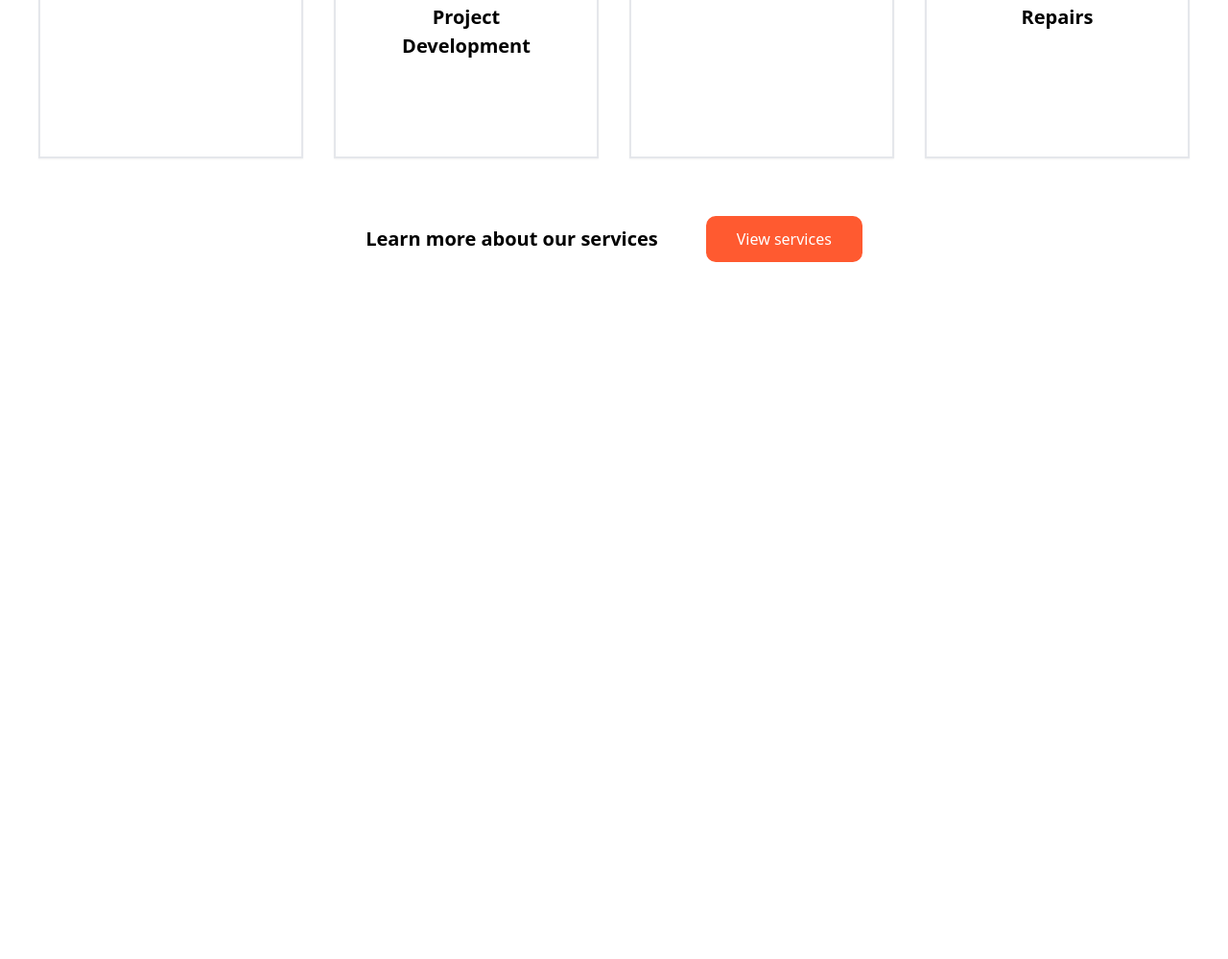
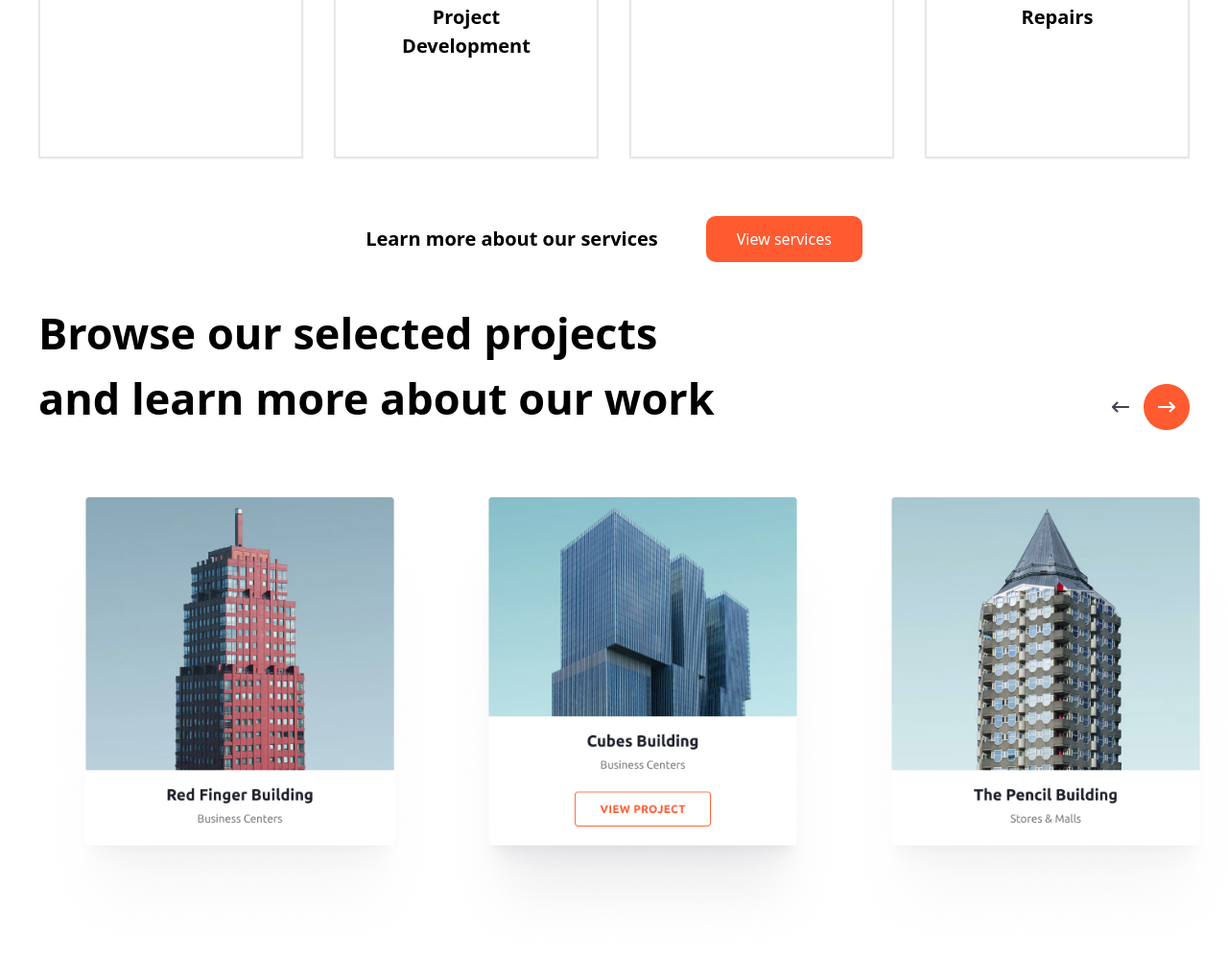
Before and after one commit to Usmonjo/home-git, a website: page src/usmonn.html in a window 1280 px wide. Shown: the part 2531-3530 px from the top of the page at 96% size. Before the commit the page ends 2844 px from the top, so only its background shows below. Drawn offline with nearby package versions, Linux system fonts and the light colour scheme; files that its build step writes are made by us from their sources.

Commit message:
section4 created by usmon

```diff
--- a/src/usmon.html
+++ b/src/usmonn.html
@@ -98,6 +98,18 @@ hello@createx.com</p>
                 <button class="text-white border-2 border-[#FF5A30] bg-[#FF5A30] px-[30px] py-[10px] rounded-[10px]">View services</button>
             </div>
             </section>
+            <section>
+                <aside class="flex items-end justify-between">
+                <h1 class="text-[35px] lg:text-[45px] font-bold">Browse our selected projects <br>
+and learn more about our work</h1>
+                <img src="./img/hover.png" alt="">
+                </aside>
+                <aside class="flex flex-col lg:flex-row justify-between items-center lg:my-[70px]">
+                    <img class="lg:w-[35%]" src="./img/a1.png" alt="">
+                    <img class="lg:w-[35%]" src="./img/h1.png" alt="">
+                    <img class="lg:w-[35%]" src="./img/idle.png" alt="">
+                </aside>
+            </section>
     </main>
 
 </body>
```
